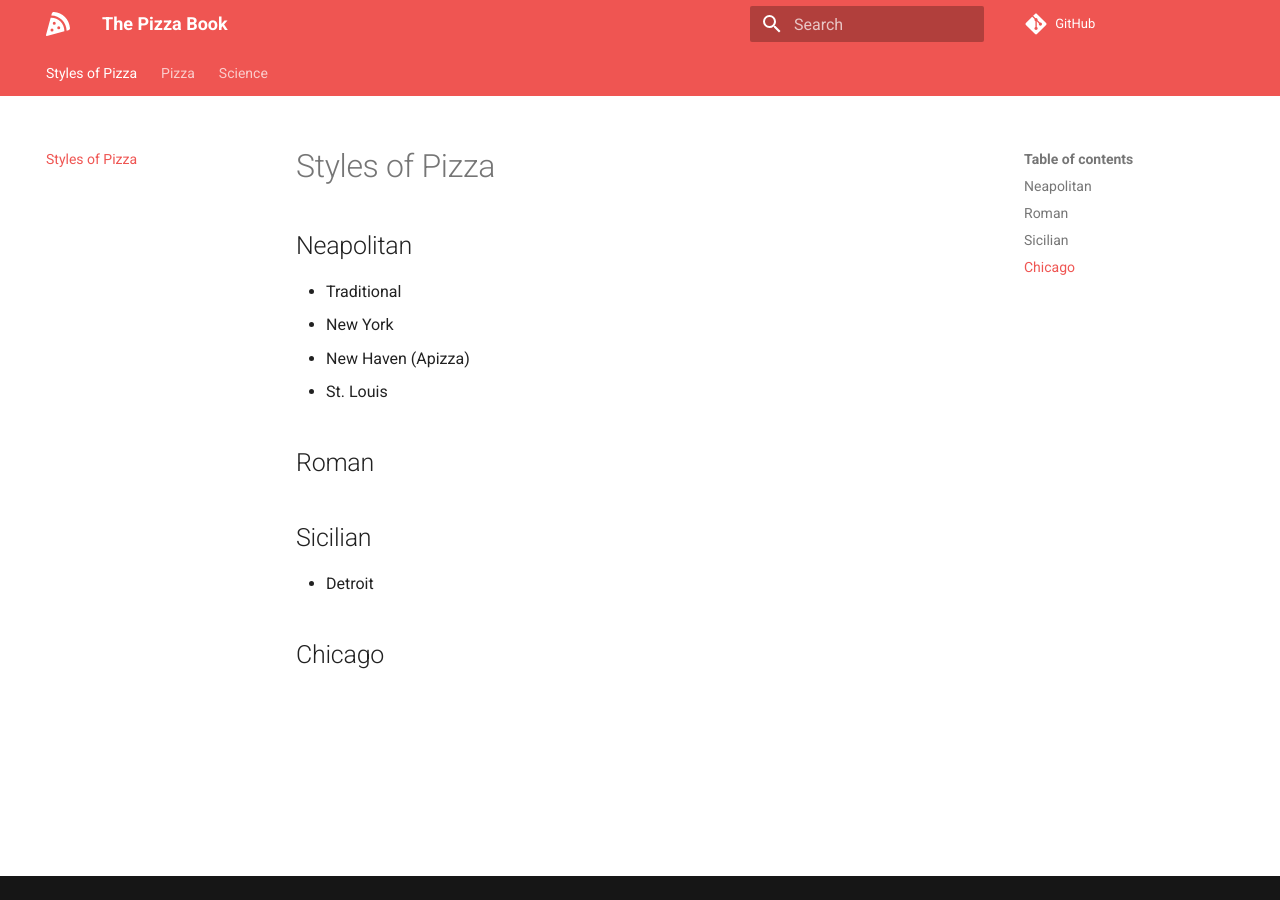
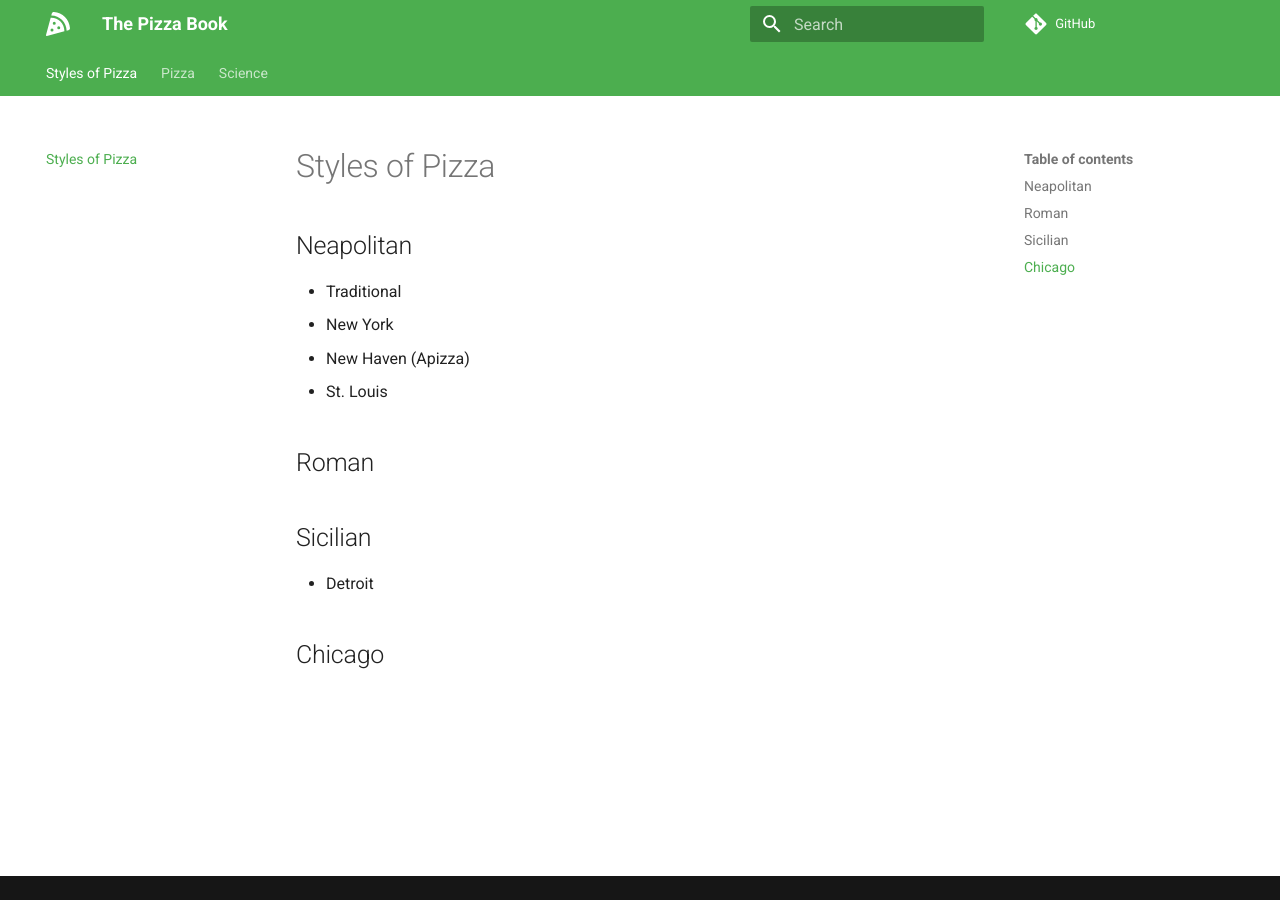
Before and after one commit to timschieck/pizza, an MkDocs documentation site: the page built from docs/index.md, in a window 1280 px wide. Built offline with MkDocs 1.6.1 and Material for MkDocs 9.7.7, drawn with Linux system fonts in a browser that asks for light colours; comment, search, counter and statistics services are not loaded.

Commit message:
Updated yml

```diff
--- a/mkdocs.yml
+++ b/mkdocs.yml
@@ -2,13 +2,13 @@ site_name: The Pizza Book
 theme:
   name: material
   palette:
-    primary: red
+    primary: green
   icon:
     logo: fontawesome/solid/pizza-slice
   features:
     - navigation.instant
     - navigation.tabs
-repo_url: https://github.com/timschieck/pizza.jacensolo.com/
+repo_url: https://github.com/timschieck/pizza
 site_url: https://pizza.jacensolo.com/
 plugins:
   - search
```
